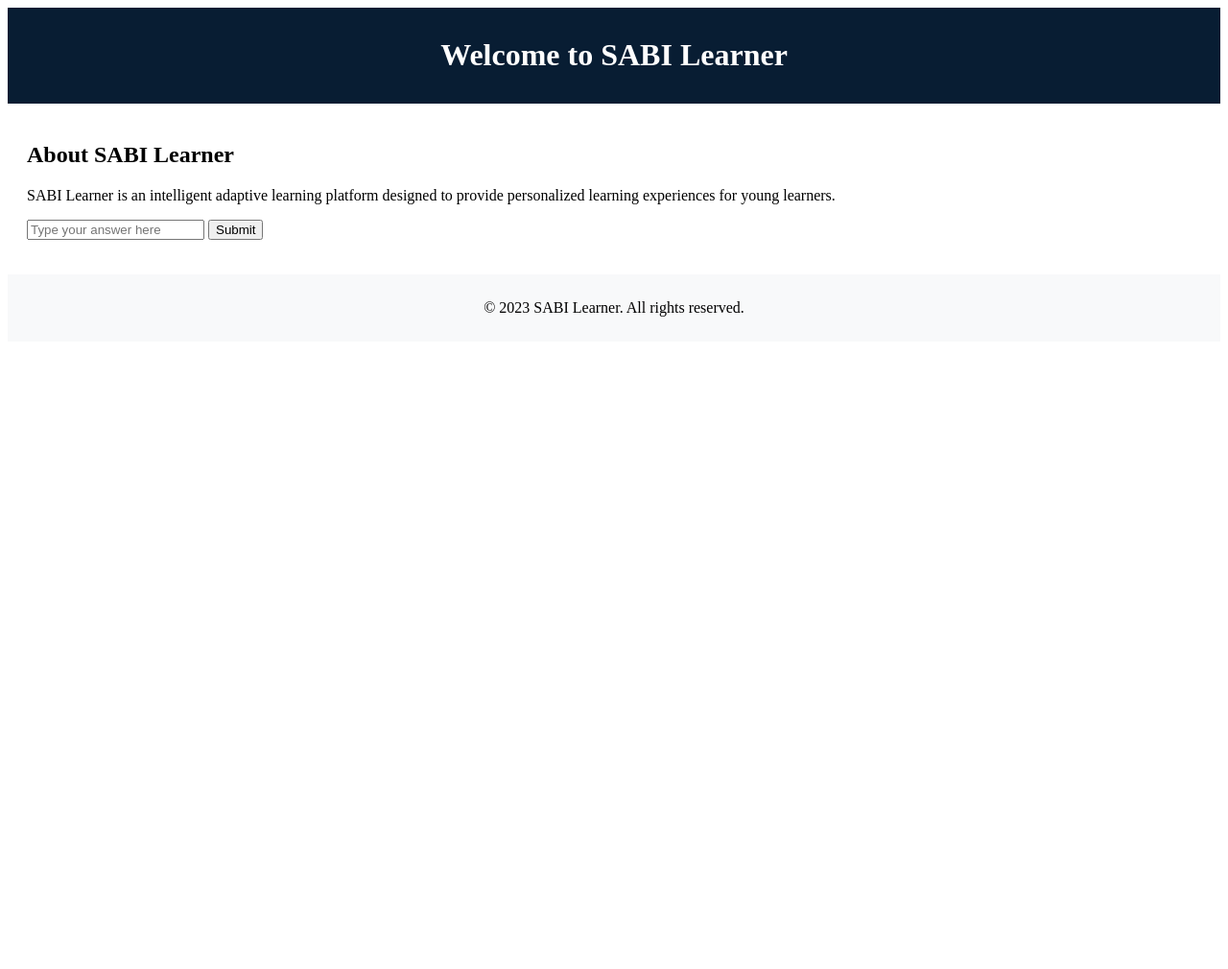
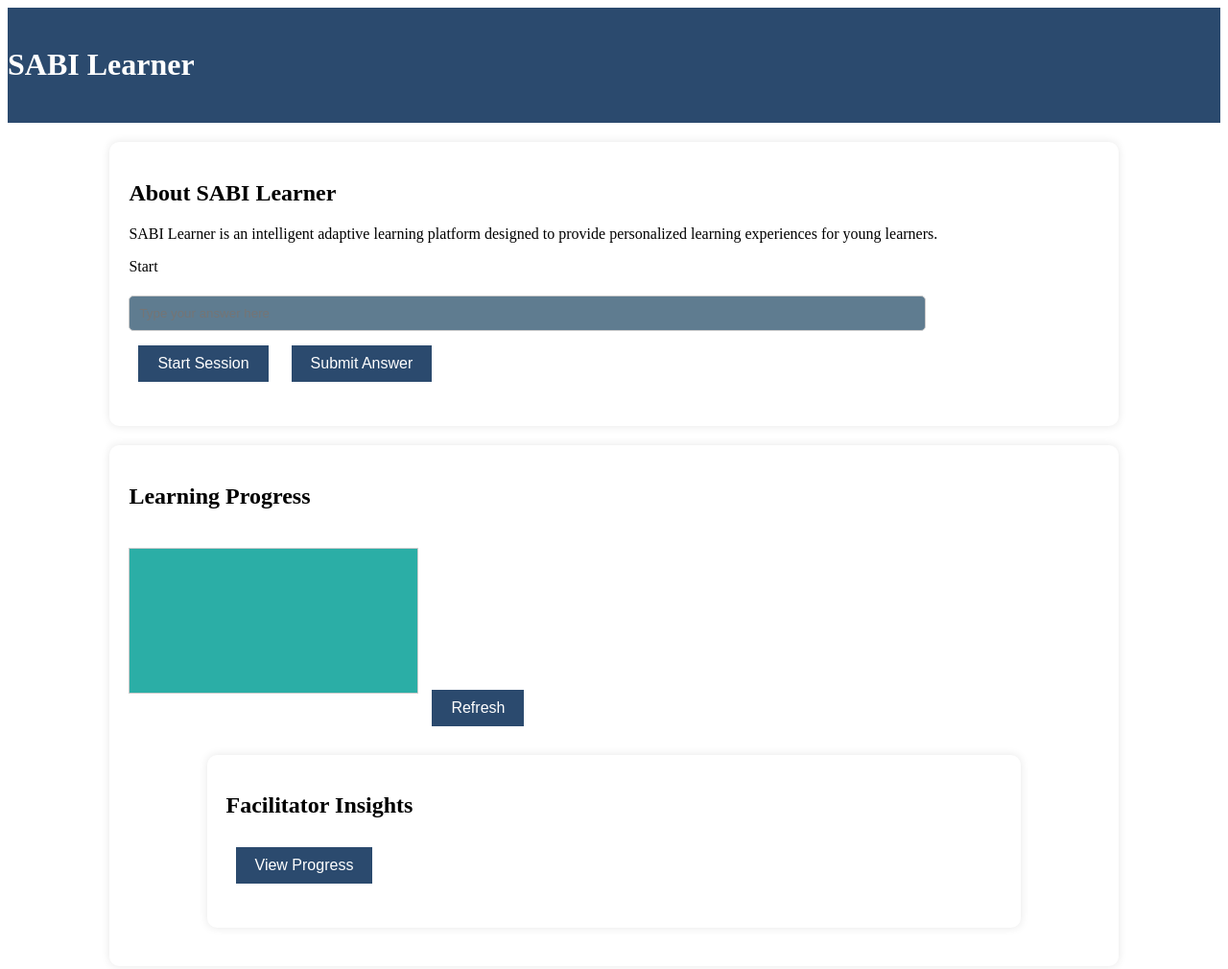
Before and after one commit to Funmilayo-Aina/SABILearner, a plain HTML site: page index.html in a window 1280 px wide. Shown: the top 1010 px of the page at 96% size. Before the commit the page ends 800 px from the top, so only its background shows below. Drawn offline with Linux system fonts and the light colour scheme; no server answers.

Commit message:
Adjusted interface

```diff
--- a/index.html
+++ b/index.html
@@ -9,21 +9,47 @@
 </head>
 <body>
     <header>
-        <h1>Welcome to SABI Learner</h1>
+        <h1>SABI Learner</h1>
     </header>
     <main>
+        <!--learning section -->
+
         <section>
             <h2>About SABI Learner</h2>
             <p>SABI Learner is an intelligent adaptive learning platform designed to provide personalized learning experiences for young learners.</p>
+
+        <p id = "question"> Start</p>
+        <input type="number" id="answer" placeholder="Type your answer here">
+
+        <div class="buttons">
+            <button onclick="startSession()">Start Session</button>
+            <button onclick="submitAnswer()">Submit Answer</button>
+        </div>
+        <p id="feedback"></p>
+
+        <p id="skill"></p>
+        <p id="level"></p>
+        <p id="knowledge"></p>
         </section>
-        <p id = "question"></p>
-        <input type="number" id="answer" placeholder="Type your answer here">
-        <button onclick="checkAnswer()">Submit</button>
-        <p id="feedback"></p>
-        <script src="script.js"></script>
+          <!--- Learning Progress-->
+            <section>
+                <h2>Learning Progress</h2>
+                <canvas id ="chart"></canvas>
+                <button onclick="loadProgress()">Refresh</button>
+
+             <!-- insight-->
+           <section>
+                <h2>Facilitator Insights</h2>
+                <button onclick="loadInsight()">View Progress</button>
+                <ul id="insightsList"></ul>
+                <p id="summary"></p>
+        </section>
+
+
     </main>
     <footer>
         <p>&copy; 2023 SABI Learner. All rights reserved.</p>
     </footer>
+    <script src="script.js"></script>
 </body>
 </html>
--- a/script.js
+++ b/script.js
@@ -1,29 +1,82 @@
+const BASE_URL = "https://your-backend-url.onrender.com";
 
-let currentQuestion = {};
+let chart;
 
-async function getQuestion() {
-  const res = await fetch("http://127.0.0.1:5000/question");
-  currentQuestion = await res.json();
+// ======================
+// START SESSION
+// ======================
+async function startSession() {
+    const res = await fetch(`${BASE_URL}/question`);
+    const data = await res.json();
 
-  document.getElementById("question").innerText =
-    currentQuestion.question;
+    document.getElementById("question").innerText = data.question;
+    document.getElementById("skill").innerText = "Skill: " + data.skill;
+    document.getElementById("level").innerText = "Level: " + data.level;
+    document.getElementById("knowledge").innerText =
+        "Knowledge: " + data.knowledge;
 }
 
+// ======================
+// SUBMIT ANSWER
+// ======================
 async function submitAnswer() {
-  let userAnswer = document.getElementById("answer").value;
+    const answer = document.getElementById("answer").value;
 
-  const res = await fetch("http://127.0.0.1:5000/answer", {
-    method: "POST",
-    headers: {"Content-Type": "application/json"},
-    body: JSON.stringify({
-      answer: userAnswer
-    })
-  });
+    const res = await fetch(`${BASE_URL}/answer`, {
+        method: "POST",
+        headers: {"Content-Type": "application/json"},
+        body: JSON.stringify({ answer: answer })
+    });
 
-  const data = await res.json();
-  document.getElementById("feedback").innerText = data.feedback;
+    const data = await res.json();
 
-  getQuestion();
+    document.getElementById("feedback").innerText = data.feedback;
+    document.getElementById("knowledge").innerText =
+        "Updated: " + data.updated_knowledge;
+
+    loadProgress();
 }
 
-getQuestion();
+// ======================
+// LOAD PROGRESS GRAPH
+// ======================
+async function loadProgress() {
+    const res = await fetch(`${BASE_URL}/progress`);
+    const data = await res.json();
+
+    const labels = data.Addition.map((_, i) => i + 1);
+
+    if (chart) chart.destroy();
+
+    chart = new Chart(document.getElementById("chart"), {
+        type: "line",
+        data: {
+            labels: labels,
+            datasets: Object.keys(data).map(skill => ({
+                label: skill,
+                data: data[skill],
+                borderWidth: 2
+            }))
+        }
+    });
+}
+
+// ======================
+// LOAD INSIGHTS (XAI)
+// ======================
+async function loadInsights() {
+    const res = await fetch(`${BASE_URL}/insights`);
+    const data = await res.json();
+
+    const list = document.getElementById("insightsList");
+    list.innerHTML = "";
+
+    data.insights.forEach(item => {
+        const li = document.createElement("li");
+        li.innerText = item;
+        list.appendChild(li);
+    });
+
+    document.getElementById("summary").innerText =
+        "Summary: " + data.summary;
+}
--- a/styles.css
+++ b/styles.css
@@ -1,34 +1,51 @@
-css
-body {
+    <!-- CSS-->
+body{
     font-family: Arial, sans-serif;
-    line-height: 1.6;
-}
-
-header {
-    background: #081d33;
-    color: #fff;
-    padding: 10px 0;
+    background-color: #e0e4ea;
+    margin: 0;
+    padding: 20px;
     text-align: center;
 }
-
-main {
+header{
+    background-color: #2b4a6e;
+    color: white;
+    padding: 20px 0;
+}
+main{
+    margin-top: 20px;
+}
+section{
+    background-color: white;
     padding: 20px;
+    margin: 20px auto;
+    width: 80%;
+    border-radius:10px;
+    box-shadow: 0 0 10px rgba(0,0,0,0.1);
 }
-
-footer {
-    background: #f8f9fa;
-    text-align: center;
-    padding: 10px 0;
-    position: relative;
-    bottom: 0;
-    width: 100%;
+input{
+    padding: 10px;
+    width: 80%;
+    margin: 5px 0;
+    border: 1px solid #ccc;
+    cursor: pointer;
+    border-radius: 5px;
+    background-color: #5f7c90;
 }
-
-#question {
-    font-weight: bold;
+button{
+    background-color: #2b4a6e;
+    color: white;
+    border: none;
+    padding: 10px 20px;
+    margin: 10px;
+    cursor: pointer;
+    font-size: 16px;
 }
-
-#feedback {
-    margin-top: 10px;
-    font-style: italic;
+button:hover{
+    background-color: #c9d55e;
 }
+canvas{
+    max-width: 500px;
+    background-color: #2baea6;
+    border: 1px solid #ccc;
+    margin: 20px auto;
+}
```
